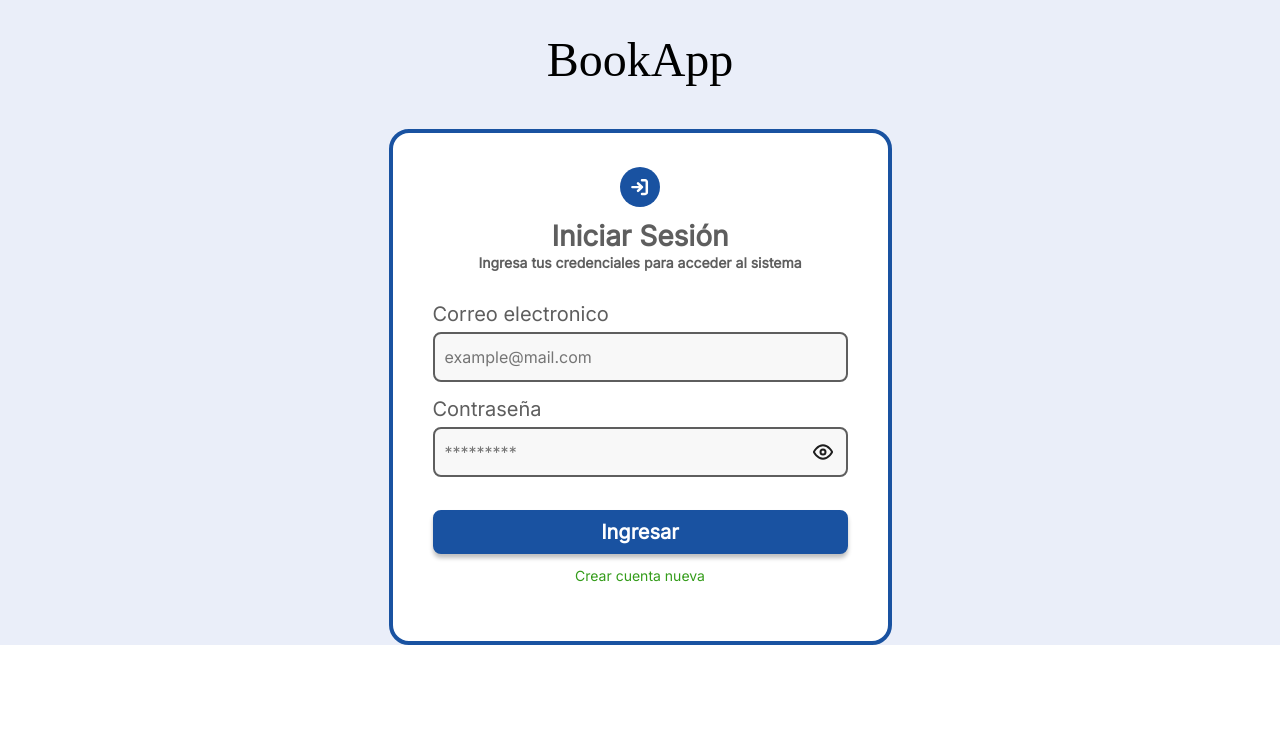
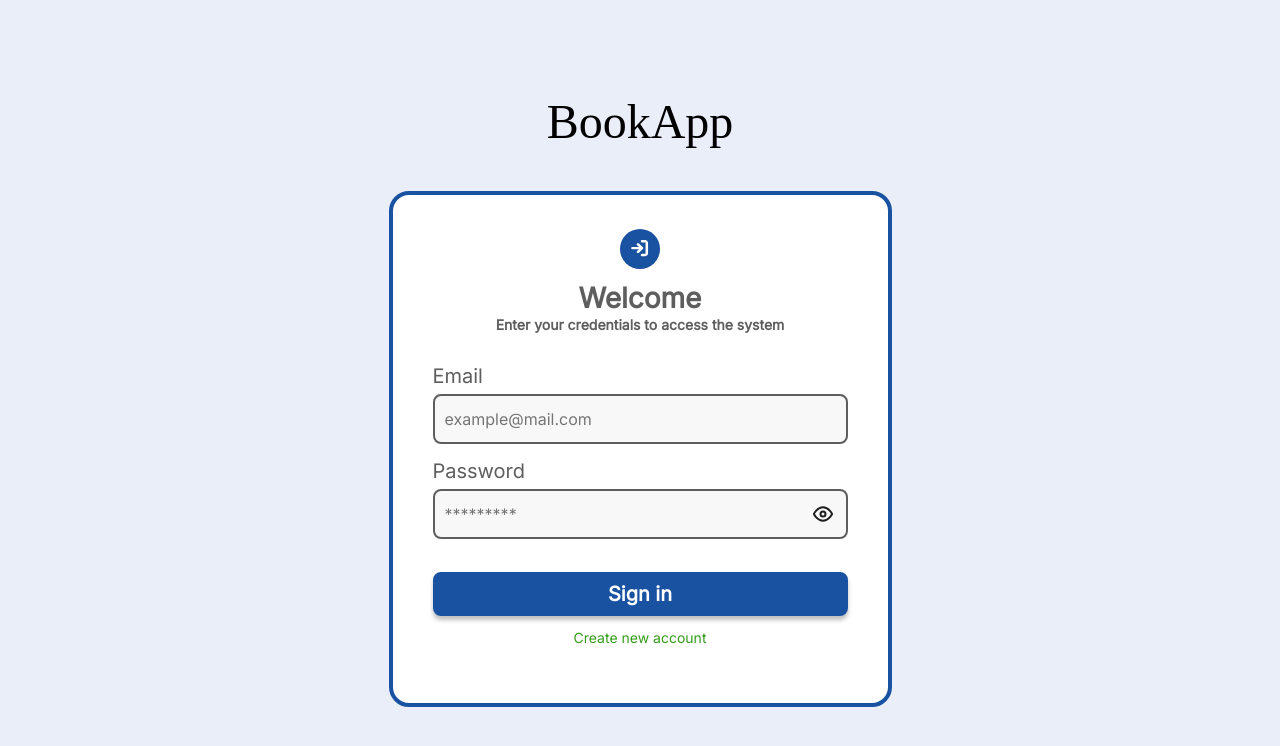
Before and after one commit to camigarciapetiet/book-app, a React (Vite) app: page / in a window 1280 px wide. Shown: the top 746 px of the page. Built offline with nearby package versions, Linux system fonts and the light colour scheme; a web font is replaced by a local one.

Commit message:
UI changes and hardcoded login form

```diff
--- a/src/components/LoginCard.tsx
+++ b/src/components/LoginCard.tsx
@@ -21,6 +21,21 @@ export function LoginCard() {
     setPassword(e.target.value);
   };
 
+  const handleSubmit = (e: any) => {
+    e.preventDefault();
+
+    if (!mail || !password) {
+      alert("Complete all fields");
+      return;
+    }
+
+    if (mail === "test@gmail.com" && password === "Test1234") {
+      navigate("/home");
+    } else {
+      alert("Wrong credentials");
+    }
+  };
+
   const navigate = useNavigate();
 
   return (
@@ -29,34 +44,30 @@ export function LoginCard() {
         <img src={login}></img>
       </div>
       <div className="login-header">
-        <h1 className="login-title">Iniciar Sesión</h1>
+        <h1 className="login-title">Welcome</h1>
         <h2 className="login-subtitle">
-          Ingresa tus credenciales para acceder al sistema
+          Enter your credentials to access the system
         </h2>
       </div>
-      <form className="login-form">
+      <form className="login-form" onSubmit={handleSubmit}>
         <Input
-          label="Correo electronico"
+          label="Email"
           placeholder="example@mail.com"
           type="mail"
           onChange={handleMailInput}
         />
         <Input
-          label="Contraseña"
+          label="Password"
           placeholder="*********"
           type="password"
           onChange={handlePasswordInput}
         />
-        <button
-          className="login-btn"
-          type="submit"
-          onClick={() => navigate("/home")}
-        >
-          Ingresar
+        <button className="login-btn" type="submit">
+          Sign in
         </button>
       </form>
 
-      <p className="newaccount-btn">Crear cuenta nueva</p>
+      <p className="newaccount-btn">Create new account</p>
     </div>
   );
 }
--- a/src/pages/Login.css
+++ b/src/pages/Login.css
@@ -5,9 +5,11 @@ body {
   font-family: "Inter";
 }
 .login-container {
+  min-height: 100vh;
   display: flex;
   flex-direction: column;
   align-items: center;
+  justify-content: center;
 }
 
 .app-name-login {
@@ -18,4 +20,5 @@ body {
   width: 220px;
   font-family: "Kalnia";
   font-weight: 400;
+  margin: 0 0 32px 0;
 }
```
